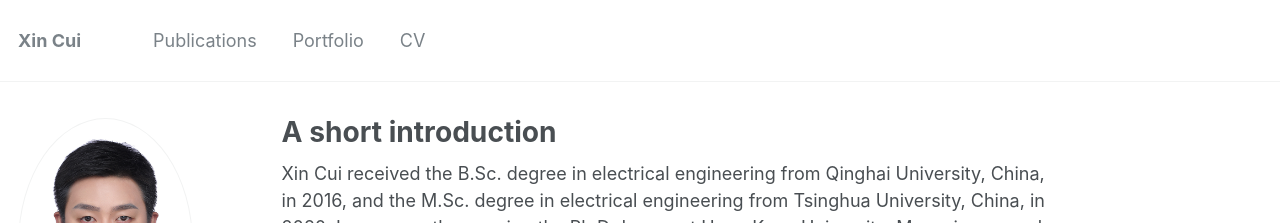
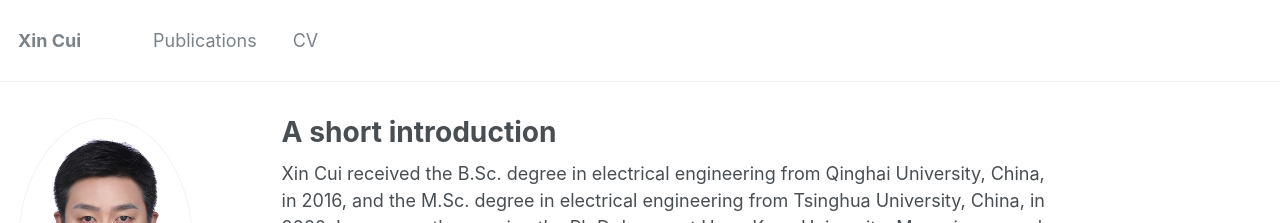
Before and after one commit to CUIXINPOWER/web, a Jekyll site: the page built from _pages/about.md, in a window 1280 px wide. Shown: the top 223 px of the page. Built offline with Jekyll 4.4.1, drawn with Linux system fonts in a browser that asks for light colours; some web fonts are replaced.

Commit message:
Update navigation.yml

```diff
--- a/_data/navigation.yml
+++ b/_data/navigation.yml
@@ -1,7 +1,7 @@
 # main links links
 main:
-  - title: "Publications"
-    url: /publications/
+  #- title: "Publications"
+  #  url: /publications/
 
   #- title: "Talks"
    # url: /talks/
@@ -9,7 +9,7 @@ main:
   #- title: "Teaching"
     #url: /teaching/
 
-  - title: "Portfolio"
+  - title: "Publications"
     url: /portfolio/
 
   #- title: "Blog Posts"
```
